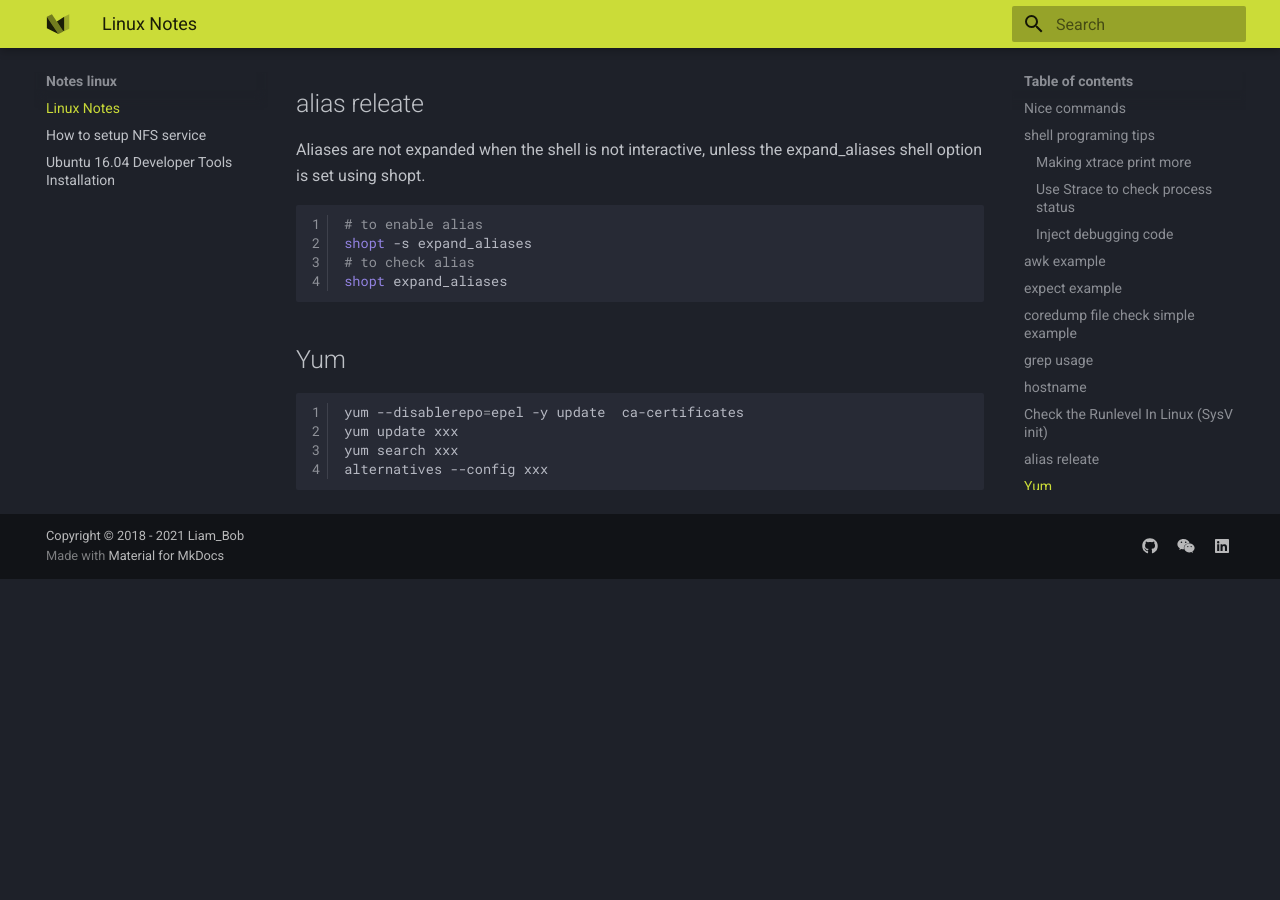
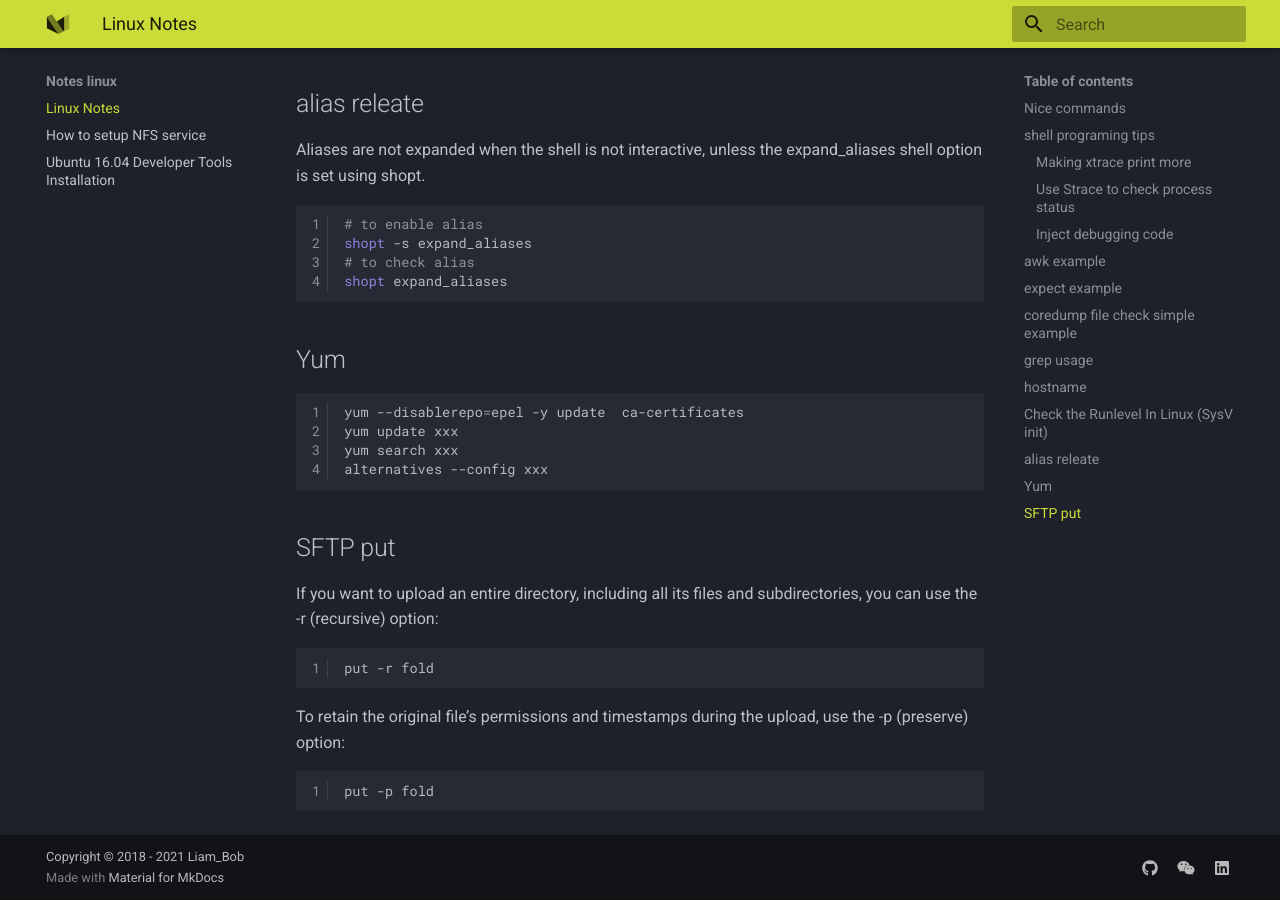
Before and after one commit to liambob77/ruihan.tech, an MkDocs documentation site: the page built from docs/notes_linux/Linux.md, in a window 1280 px wide and 900 px high, scrolled down 4278 px. Built offline with MkDocs 1.6.1 and Material for MkDocs 9.7.7, drawn with Linux system fonts in a browser that asks for light colours; before the commit the page ends 4857 px from its top, so only the background shows below that.

Commit message:
Update Linux.md

````diff
--- a/docs/notes_linux/Linux.md
+++ b/docs/notes_linux/Linux.md
@@ -204,3 +204,17 @@ yum update xxx
 yum search xxx
 alternatives --config xxx
 ```
+
+## SFTP put
+
+If you want to upload an entire directory, including all its files and subdirectories, you can use the -r (recursive) option:
+
+``` bash
+put -r fold
+```
+
+To retain the original file's permissions and timestamps during the upload, use the -p (preserve) option:
+
+``` bash
+put -p fold
+```
````
